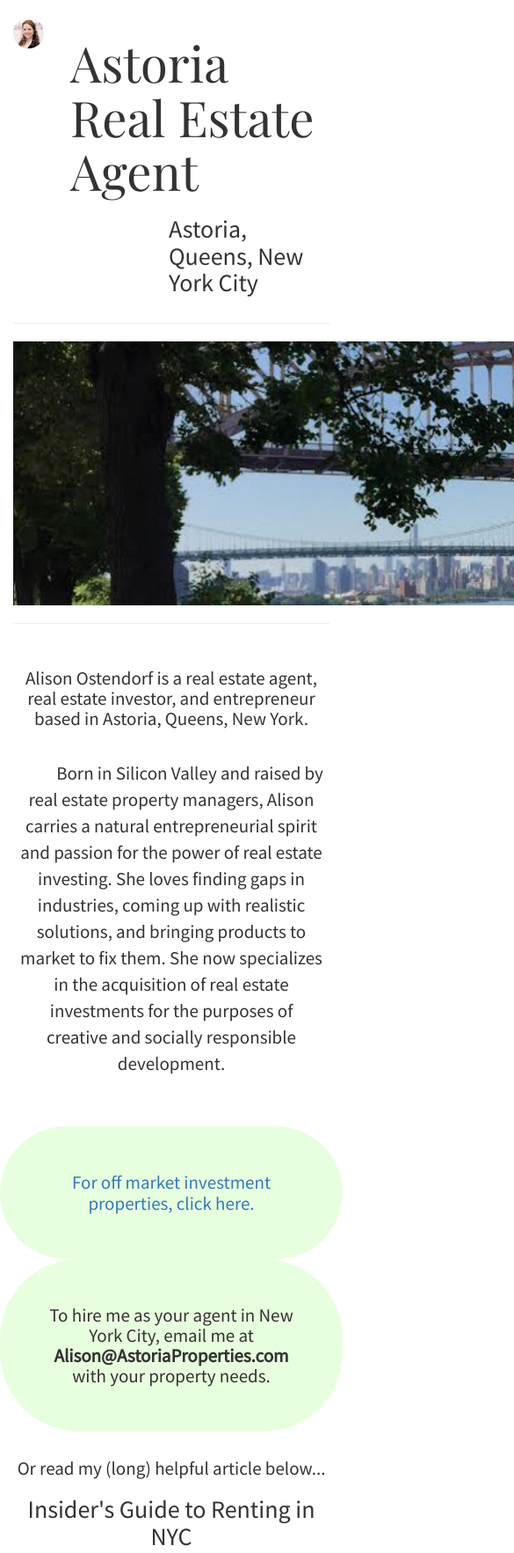
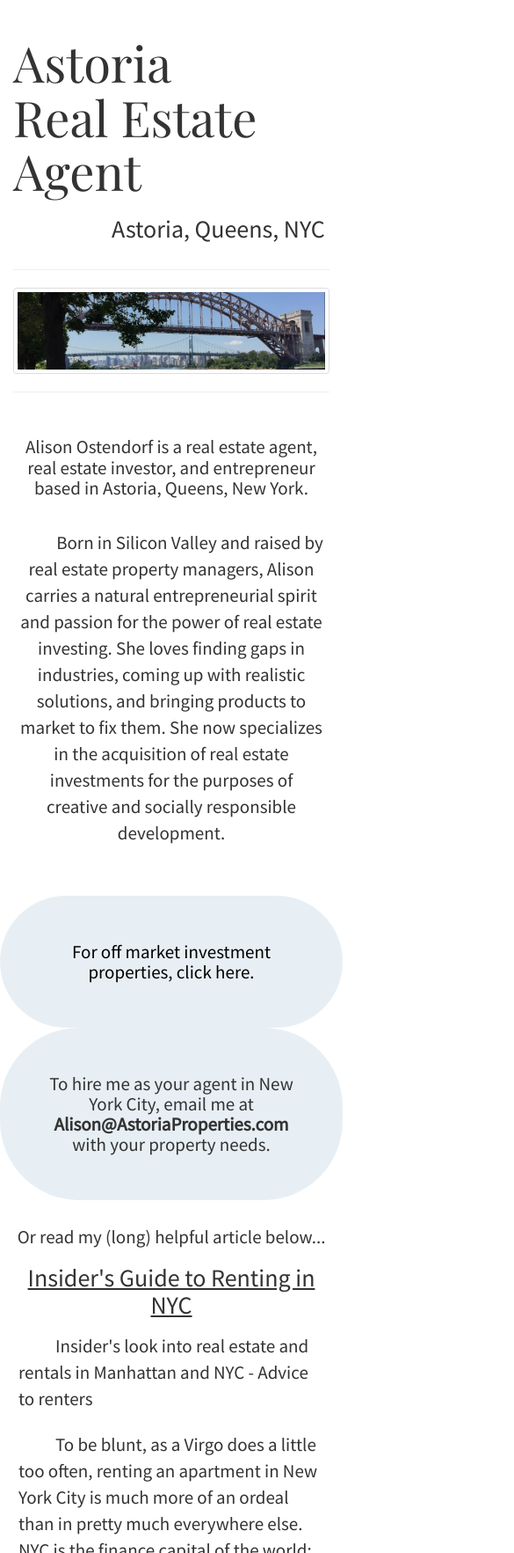
Before and after one commit to aoprojects/astoriarealestateagent, a plain HTML site: page index.html in a window 390 px wide. Shown: the top 1765 px of the page at 88% size, 585 px wide, since content can reach past the window. Drawn offline with nearby package versions, Linux system fonts and the light colour scheme.

Commit message:
colors and sizes to headers

```diff
--- a/css/styles.css
+++ b/css/styles.css
@@ -5,6 +5,10 @@
 #article {
 	background-color: #fff;
 	font-family: 'Patrick Hand', cursive;
+}
+
+a {
+	color: black;
 }
 
 body {
@@ -17,7 +21,7 @@ body {
 
 .circle {
 /*	border-radius: 30px;*/
-	background-color: rgba(209, 255, 192, 0.5);
+	background-color: rgba(177, 201, 217, 0.3);
 /*	margin: 1em;*/
 	background-size: 30px;
 	border-radius: 90px;
@@ -27,12 +31,20 @@ body {
 .circle :hover {
 	transform: scale(1.1);
 	transition: 0.1s;
-
+	text-decoration: none;
 }
 
 h1 {
 	font-family: 'Playfair Display', serif;
 	font-size: 4em;
+	/*white-space: nowrap;*/
+}
+
+@media (max-width: @screen-xs-max) {
+	h1 {
+		font-size: 10px;
+		white-space: pre-wrap;
+	}
 }
 
 
@@ -62,6 +74,10 @@ h4 {
 	font-size: 3em;
 }
 
+.nowrap {
+	white-space: nowrap;
+}
+
 p {
 	font-size: 1.5em;
 	padding: 6px;
--- a/index.html
+++ b/index.html
@@ -25,19 +25,19 @@
 		<div class="container text-center">
 			<br>
 			<div class="row">
-				<div class="col-xs-2">
+				<div class="col-xs-2 hidden-xs">
 					<img src="images/image_1.jpg" alt="Alison Ostendorf" class="img-responsive img-circle">
 				</div>
 
 				<div class="col-xs-10">
-					<h1 class="text-left">Astoria Real Estate Agent</h1>
-					<h3 class="text-left indent_left">Astoria, Queens, New York City</h3>
+					<h1 class="text-left">Astoria Real&nbsp;Estate Agent</h1>
+					<h3 class="text-left indent_left nowrap">Astoria, Queens, <span class="hidden-xs">New York City</span><span class="vis-xs-inline hidden-sm hidden-md hidden-lg">NYC</span></h3>
 				</div>
 			</div><!-- end .row -->
 
 			<hr>
 
-			<img src="images/astoria.png" alt="Astoria, Queens" alt="bridge NYC">
+			<img src="images/astoria.png" alt="Astoria, Queens" alt="bridge NYC" class="img-responsive img-thumbnail">
 
 			<hr><br>
 
@@ -63,7 +63,7 @@
 			<h4>Or read my (long) helpful article below...</h4>
 
 			<section class="#article text-left">
-				<h3 class="text-center italic">Insider's Guide to Renting in NYC</h3>
+				<h3 class="text-center italic"><u>Insider's Guide to Renting in NYC</u></h3>
 
 
 				<p>Insider's look into real estate and rentals in Manhattan and NYC - Advice to renters</p>
```
